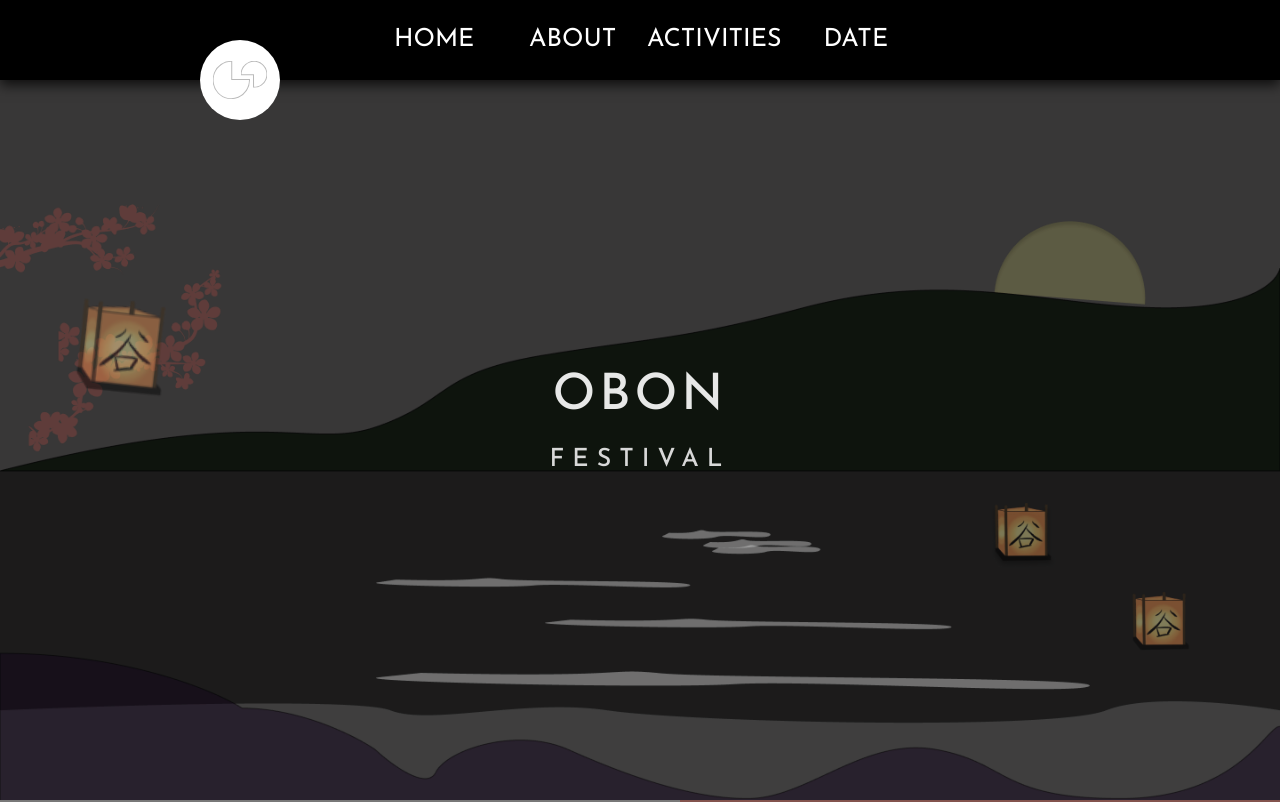
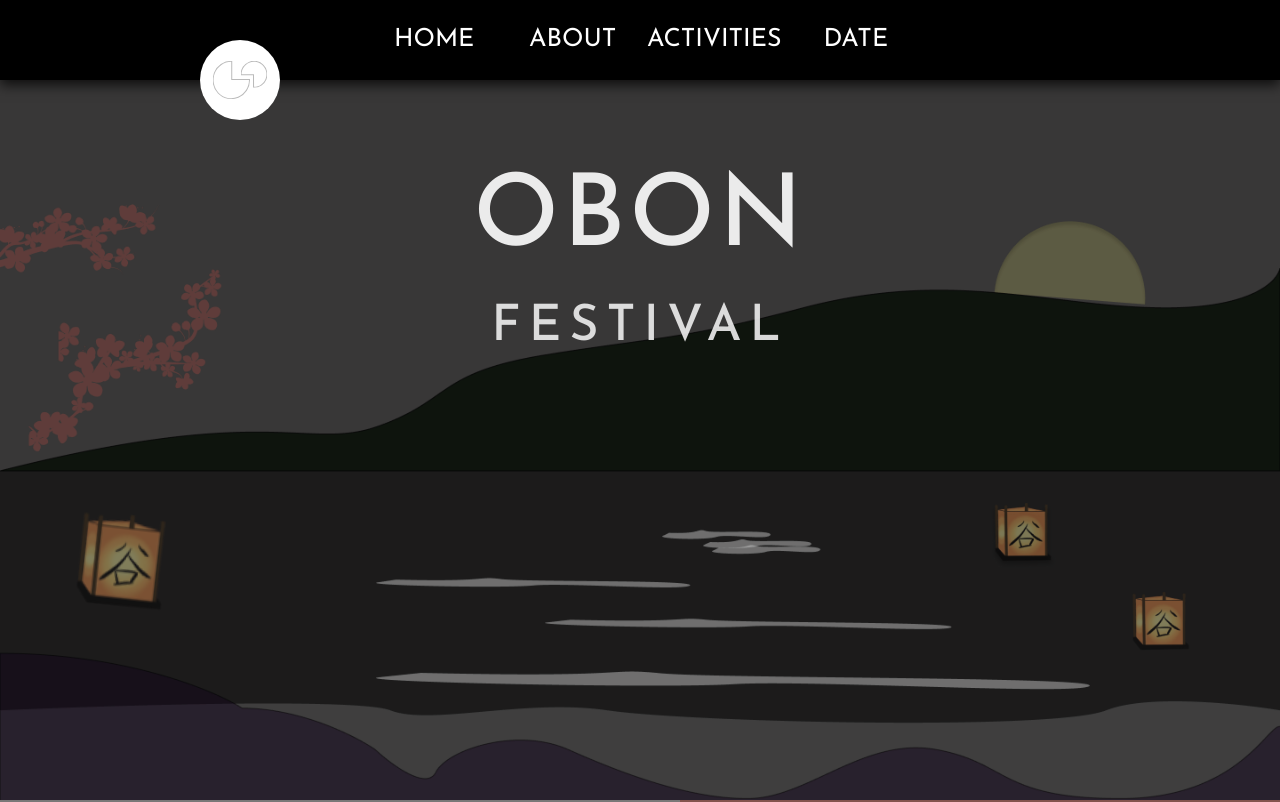
Before and after one commit to Hello-Dolphin/hellodolphin-webproject-3-ObonFestival, a React (Create React App) app: page / in a window 1280 px wide. Shown: the top 802 px of the page. Built offline with nearby package versions, Linux system fonts and the light colour scheme.

Commit message:
animate section 1

```diff
--- a/src/components/Section1.js
+++ b/src/components/Section1.js
@@ -17,17 +17,16 @@ const Section = styled.div`
 `;
 
 const Text1 = styled.h1`
-	font-size: 50px;
+	font-size: 100px;
 	letter-spacing: 4px;
 	color: white;
 	text-transform: uppercase;
 	font-family: Josefin Sans;
 	transform: translateY(-30px);
-
 `;
 
 const Text2 = styled.h1`
-	font-size: 25px;
+	font-size: 50px;
 	letter-spacing: 8px;
 	color: #EEE;
 	text-transform: uppercase;
@@ -35,24 +34,30 @@ const Text2 = styled.h1`
 	transform: translateY(-20px);
 `;
 
-const Chromfire = styled.img`
+const Chromfire1 = styled.img`
 	width: 100px;
     height: 100px;
-	position: relative;
+	transform: translateY(200px);
+	margin-right: 1500px;
+	margin-top: 25px;
+`;
+
+const Chromfire2 = styled.img`
+	width: 100px;
+    height: 100px;
 	transform: translateY(200px);
 	margin-right: 1050px;
 `;
-
-
 
 export default () => {
 	return (
 		<Section id="section1">
 			<>
-				<Chromfire className="chromfire" src={fire}></Chromfire>
+
 				<Text1 className="text">Obon</Text1>
 				<Text2 className="text">Festival</Text2>
-
+				<Chromfire1 className="chromfire" src={fire}></Chromfire1>
+				<Chromfire2 className="chromfire" src={fire}></Chromfire2>
 			</>
 		</Section>
 	)
```
